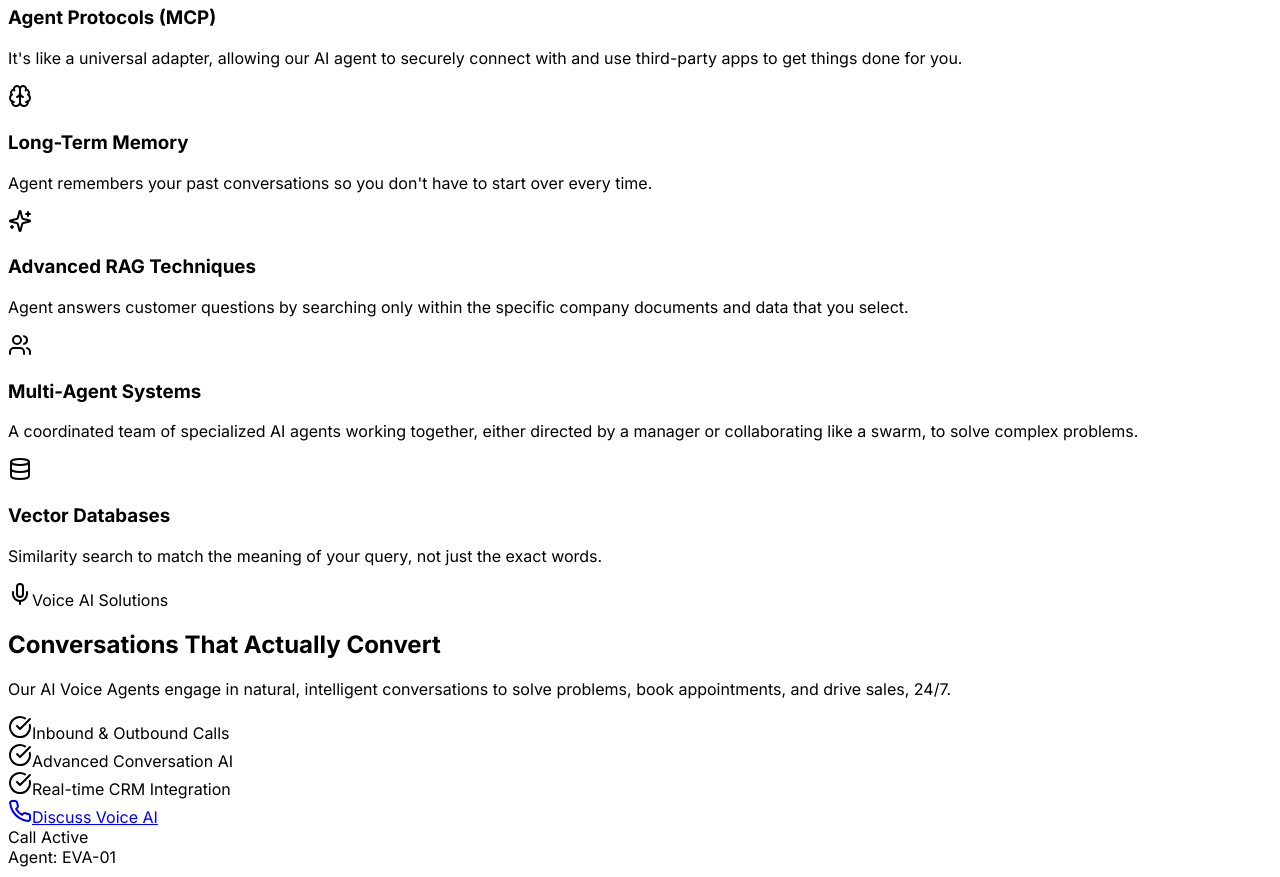
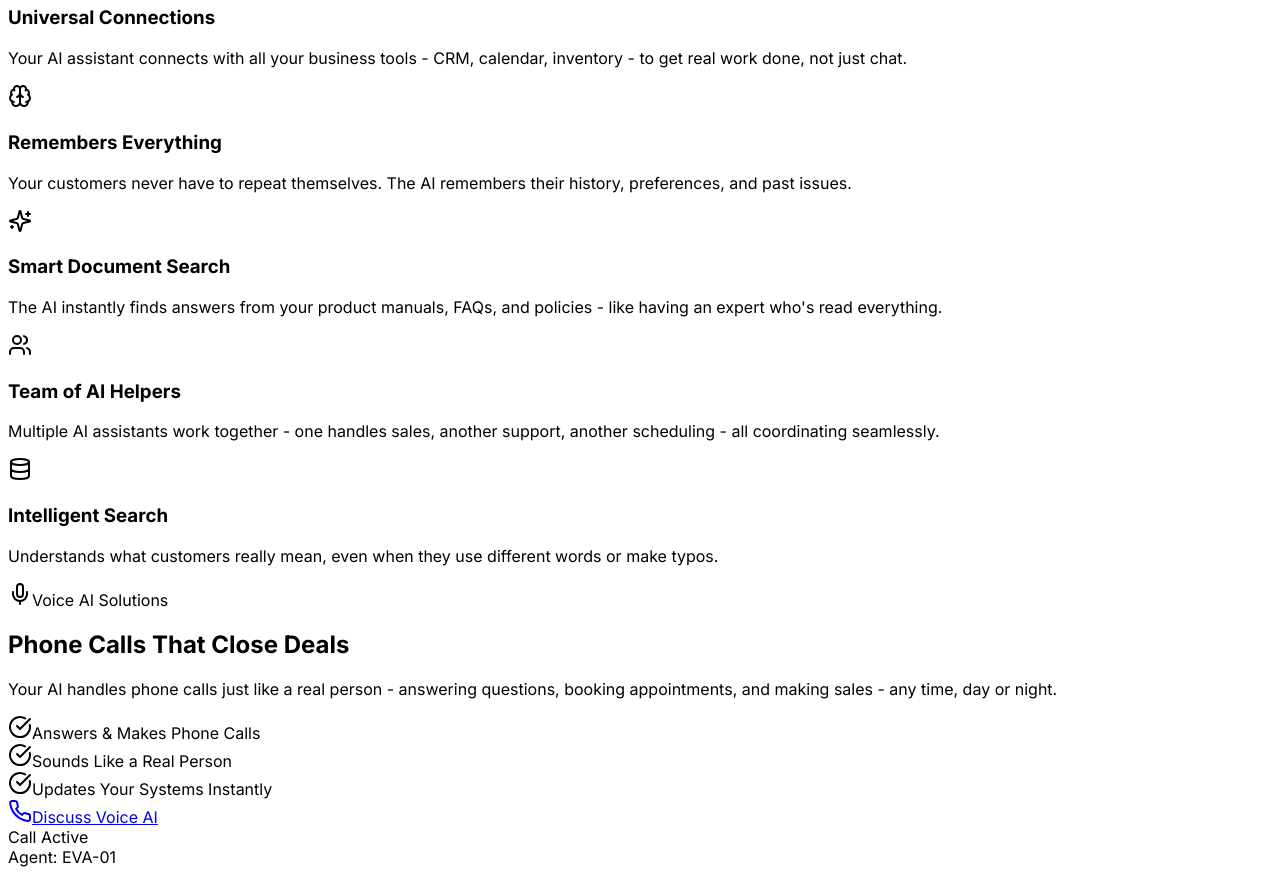
Before and after one commit to siwaht/mediumreach, a React (Vite) app in the folder client/: page / in a window 1280 px wide. Shown: the part 1920-2797 px from the top of the page. Built offline with nearby package versions, Linux system fonts and the light colour scheme.

Commit message:
Refine website copy for clarity and impact Update all text to better explain the AI assistant's capabilities and benefits to users.
Replit-Commit-Author: Agent
Replit-Commit-Session-Id: dbb1d2a5-f225-4b33-ae46-6d2baf4a2b2d
Replit-Commit-Checkpoint-Type: full_checkpoint

```diff
--- a/client/src/components/ContactForm.tsx
+++ b/client/src/components/ContactForm.tsx
@@ -96,13 +96,13 @@ const ContactForm = () => {
                   className="text-2xl sm:text-3xl font-extrabold mb-4 sm:mb-6 relative z-10"
                   data-testid="text-contact-title"
                 >
-                  Let's Build Your AI Agents
+                  Let's Get Your AI Assistant Started
                 </h2>
                 <p
                   className="mb-6 sm:mb-8 opacity-95 leading-relaxed text-sm sm:text-base relative z-10"
                   data-testid="text-contact-description"
                 >
-                  Ready to transform your customer interactions? Get in touch with our team to discuss how our AI agents can help your business grow.
+                  Stop losing customers to slow responses. Tell us about your business and we'll show you how AI can help - usually within 24 hours.
                 </p>
 
                 <div className="space-y-4">
@@ -146,7 +146,7 @@ const ContactForm = () => {
                     </div>
                     <h4 className="text-xl font-bold text-gray-800 mb-2">Thank you for reaching out!</h4>
                     <p className="text-gray-600 max-w-sm">
-                      We've received your message and will contact you shortly to discuss your AI agent needs.
+                      We'll call or email you within 24 hours with ideas for your business.
                     </p>
                   </div>
                 ) : (
--- a/client/src/components/Features.tsx
+++ b/client/src/components/Features.tsx
@@ -14,28 +14,28 @@ import {
 const featuresList = [
   {
     Icon: MessageSquareShare,
-    title: 'Agent Protocols (MCP)',
-    description: 'It\'s like a universal adapter, allowing our AI agent to securely connect with and use third-party apps to get things done for you.'
+    title: 'Universal Connections',
+    description: 'Your AI assistant connects with all your business tools - CRM, calendar, inventory - to get real work done, not just chat.'
   },
   {
     Icon: Brain,
-    title: 'Long-Term Memory',
-    description: 'Agent remembers your past conversations so you don\'t have to start over every time.'
+    title: 'Remembers Everything',
+    description: 'Your customers never have to repeat themselves. The AI remembers their history, preferences, and past issues.'
   },
   {
     Icon: Sparkles,
-    title: 'Advanced RAG Techniques',
-    description: 'Agent answers customer questions by searching only within the specific company documents and data that you select.'
+    title: 'Smart Document Search',
+    description: 'The AI instantly finds answers from your product manuals, FAQs, and policies - like having an expert who\'s read everything.'
   },
   {
     Icon: Users,
-    title: 'Multi-Agent Systems',
-    description: 'A coordinated team of specialized AI agents working together, either directed by a manager or collaborating like a swarm, to solve complex problems.'
+    title: 'Team of AI Helpers',
+    description: 'Multiple AI assistants work together - one handles sales, another support, another scheduling - all coordinating seamlessly.'
   },
   {
     Icon: Database,
-    title: 'Vector Databases',
-    description: 'Similarity search to match the meaning of your query, not just the exact words.'
+    title: 'Intelligent Search',
+    description: 'Understands what customers really mean, even when they use different words or make typos.'
   },
 ];
 
@@ -54,13 +54,13 @@ const Features = () => {
             className="text-2xl sm:text-3xl md:text-4xl font-extrabold mb-4 sm:mb-6 bg-gradient-to-r from-blue-600 via-purple-600 to-pink-600 bg-clip-text text-transparent"
             data-testid="text-features-title"
           >
-            Advanced AI Technologies
+            How Our AI Works
           </h2>
           <p
             className="text-base sm:text-lg md:text-xl text-gray-600 max-w-3xl mx-auto px-4 sm:px-0 leading-relaxed"
             data-testid="text-features-description"
           >
-            Our AI agents leverage cutting-edge technologies to deliver exceptional customer experiences across multiple platforms.
+            Simple, powerful features that make your AI assistant actually helpful - not just another chatbot.
           </p>
         </div>
 
--- a/client/src/components/Hero.tsx
+++ b/client/src/components/Hero.tsx
@@ -30,14 +30,14 @@ const Hero = () => {
               className="text-3xl sm:text-4xl md:text-5xl lg:text-6xl font-extrabold leading-tight mb-4 sm:mb-6 bg-gradient-to-r from-blue-600 via-purple-600 to-pink-600 bg-clip-text text-transparent animate-gradient bg-300% slide-up"
               data-testid="text-hero-title"
             >
-              Custom AI Agents for Your Business
+              AI That Talks to Your Customers
             </h1>
             <p
               className="text-base sm:text-lg md:text-xl text-gray-600 mb-6 sm:mb-8 leading-relaxed max-w-2xl mx-auto md:mx-0 slide-up"
               data-testid="text-hero-description"
               style={{ animationDelay: '0.1s' }}
             >
-              Partner with MediumReach to build and launch custom AI agents. We'll help you automate support and boost engagement by connecting with your customers on their favorite platforms, including WhatsApp, Instagram, Telegram, Voice Calls etc.
+              Let MediumReach create smart AI assistants that answer customer questions instantly on WhatsApp, Instagram, phone calls, and more. Available 24/7, never tired, always helpful.
             </p>
             <div className="flex flex-col sm:flex-row gap-3 sm:gap-4 justify-center md:justify-start">
               <a
--- a/client/src/components/Platforms.tsx
+++ b/client/src/components/Platforms.tsx
@@ -10,7 +10,7 @@ const platforms = [
         <path d="M17.472 14.382c-.297-.149-1.758-.867-2.03-.967-.273-.099-.471-.148-.67.15-.197.297-.767.966-.94 1.164-.173.199-.347.223-.644.075-.297-.15-1.255-.463-2.39-1.475-.883-.788-1.48-1.761-1.653-2.059-.173-.297-.018-.458.13-.606.134-.133.298-.347.446-.52.149-.174.198-.298.298-.497.099-.198.05-.371-.025-.52-.075-.149-.669-1.612-.916-2.207-.242-.579-.487-.5-.669-.51-.173-.008-.371-.01-.57-.01-.198 0-.52.074-.792.372-.272.297-1.04 1.016-1.04 2.479 0 1.462 1.065 2.875 1.213 3.074.149.198 2.096 3.2 5.077 4.487.709.306 1.262.489 1.694.625.712.227 1.36.195 1.871.118.571-.085 1.758-.719 2.006-1.413.248-.694.248-1.289.173-1.413-.074-.124-.272-.198-.57-.347m-5.421 7.403h-.004a9.87 9.87 0 01-5.031-1.378l-.361-.214-3.741.982.998-3.648-.235-.374a9.86 9.86 0 01-1.51-5.26c.001-5.45 4.436-9.884 9.888-9.884 2.64 0 5.122 1.03 6.988 2.898a9.825 9.825 0 012.893 6.994c-.003 5.45-4.437 9.884-9.885 9.884m8.413-18.297A11.815 11.815 0 0012.05 0C5.495 0 .16 5.335.157 11.892c0 2.096.547 4.142 1.588 5.945L.057 24l6.305-1.654a11.882 11.882 0 005.683 1.448h.005c6.554 0 11.89-5.335 11.893-11.893a11.821 11.821 0 00-3.48-8.413Z"/>
       </svg>
     ),
-    description: 'Engage customers on the world\'s most popular messaging platform',
+    description: 'Reply instantly to customer messages on WhatsApp, just like they\'re texting a friend',
     color: 'bg-green-500',
     textColor: 'text-green-500'
   },
@@ -21,35 +21,35 @@ const platforms = [
         <path d="M11.944 0A12 12 0 0 0 0 12a12 12 0 0 0 12 12 12 12 0 0 0 12-12A12 12 0 0 0 12 0a12 12 0 0 0-.056 0zm4.962 7.224c.1-.002.321.023.465.14a.506.506 0 0 1 .171.325c.016.093.036.306.02.472-.18 1.898-.962 6.502-1.36 8.627-.168.9-.499 1.201-.82 1.23-.696.065-1.225-.46-1.9-.902-1.056-.693-1.653-1.124-2.678-1.8-1.185-.78-.417-1.21.258-1.91.177-.184 3.247-2.977 3.307-3.23.007-.032.014-.15-.056-.212s-.174-.041-.249-.024c-.106.024-1.793 1.14-5.061 3.345-.48.33-.913.49-1.302.48-.428-.008-1.252-.241-1.865-.44-.752-.245-1.349-.374-1.297-.789.027-.216.325-.437.893-.663 3.498-1.524 5.83-2.529 6.998-3.014 3.332-1.386 4.025-1.627 4.476-1.635z"/>
       </svg>
     ),
-    description: 'Leverage Telegram\'s powerful bot capabilities',
+    description: 'Instant replies in Telegram groups and private chats, handling thousands of conversations at once',
     color: 'bg-blue-500',
     textColor: 'text-blue-500'
   },
   {
     name: 'Instagram AI Agents',
     icon: <Instagram className="h-8 w-8" />,
-    description: 'Connect with your audience through Instagram DMs',
+    description: 'Automatically respond to Instagram messages and comments, turning followers into customers',
     color: 'bg-purple-500',
     textColor: 'text-purple-500'
   },
   {
     name: 'Voice AI Agents',
     icon: <Phone className="h-8 w-8" />,
-    description: 'Natural voice interactions for seamless phone support, handling both incoming and outgoing calls with ease.',
+    description: 'Answers your business phone, schedules appointments, takes orders - sounds just like your best employee.',
     color: 'bg-indigo-500',
     textColor: 'text-indigo-500'
   },
   {
     name: 'Ambient AI Agents',
     icon: <Zap className="h-8 w-8" />,
-    description: 'Intelligent systems seamlessly working in the background to anticipate and fulfill user needs.',
+    description: 'AI that works quietly behind the scenes - updating records, sending reminders, following up automatically.',
     color: 'bg-orange-500',
     textColor: 'text-orange-500'
   },
   {
     name: 'Custom AI Agents',
     icon: <Settings className="h-8 w-8" />,
-    description: 'Intelligent systems designed for specific tasks, tailored to your unique business workflows and objectives.',
+    description: 'AI built specifically for your business needs - whatever unique challenge you have, we can solve it.',
     color: 'bg-teal-500',
     textColor: 'text-teal-500'
   }
@@ -69,13 +69,13 @@ const Platforms = () => {
             className="text-2xl sm:text-3xl md:text-4xl font-extrabold mb-4 sm:mb-6 bg-gradient-to-r from-blue-600 via-purple-600 to-pink-600 bg-clip-text text-transparent"
             data-testid="text-platforms-title"
           >
-            Available Platforms
+            Works Everywhere Your Customers Are
           </h2>
           <p
             className="text-base sm:text-lg md:text-xl text-gray-600 max-w-3xl mx-auto px-4 sm:px-0"
             data-testid="text-platforms-description"
           >
-            Deploy our AI agents across multiple platforms to provide seamless customer support everywhere your customers are.
+            One AI assistant that works on all platforms - no more juggling different tools for different channels.
           </p>
         </div>
 
--- a/client/src/components/VoiceAI.tsx
+++ b/client/src/components/VoiceAI.tsx
@@ -33,30 +33,30 @@ const VoiceAI = () => {
                 className="text-xl sm:text-2xl md:text-3xl font-extrabold text-white mb-3 leading-tight"
                 data-testid="text-voiceai-title"
               >
-                Conversations That{' '}
-                <span className="text-yellow-300">Actually Convert</span>
+                Phone Calls That{' '}
+                <span className="text-yellow-300">Close Deals</span>
               </h2>
 
               <p
                 className="text-blue-100 mb-4 sm:mb-6 leading-relaxed text-sm sm:text-base"
                 data-testid="text-voiceai-description"
               >
-                Our AI Voice Agents engage in natural, intelligent conversations to solve problems,
-                book appointments, and drive sales, 24/7.
+                Your AI handles phone calls just like a real person - answering questions,
+                booking appointments, and making sales - any time, day or night.
               </p>
 
               <div className="space-y-2 sm:space-y-3 mb-4 sm:mb-6">
                 <div className="flex items-center text-white/90 hover:text-white transition-colors duration-300" data-testid="feature-inbound-outbound">
                   <CheckCircle className="h-3 sm:h-4 w-3 sm:w-4 text-green-400 mr-2 sm:mr-3 flex-shrink-0" />
-                  <span className="text-xs sm:text-sm font-medium">Inbound & Outbound Calls</span>
+                  <span className="text-xs sm:text-sm font-medium">Answers & Makes Phone Calls</span>
                 </div>
                 <div className="flex items-center text-white/90 hover:text-white transition-colors duration-300" data-testid="feature-ai-conversation">
                   <CheckCircle className="h-3 sm:h-4 w-3 sm:w-4 text-green-400 mr-2 sm:mr-3 flex-shrink-0" />
-                  <span className="text-xs sm:text-sm font-medium">Advanced Conversation AI</span>
+                  <span className="text-xs sm:text-sm font-medium">Sounds Like a Real Person</span>
                 </div>
                 <div className="flex items-center text-white/90 hover:text-white transition-colors duration-300" data-testid="feature-crm-integration">
                   <CheckCircle className="h-3 sm:h-4 w-3 sm:w-4 text-green-400 mr-2 sm:mr-3 flex-shrink-0" />
-                  <span className="text-xs sm:text-sm font-medium">Real-time CRM Integration</span>
+                  <span className="text-xs sm:text-sm font-medium">Updates Your Systems Instantly</span>
                 </div>
               </div>
 
```
